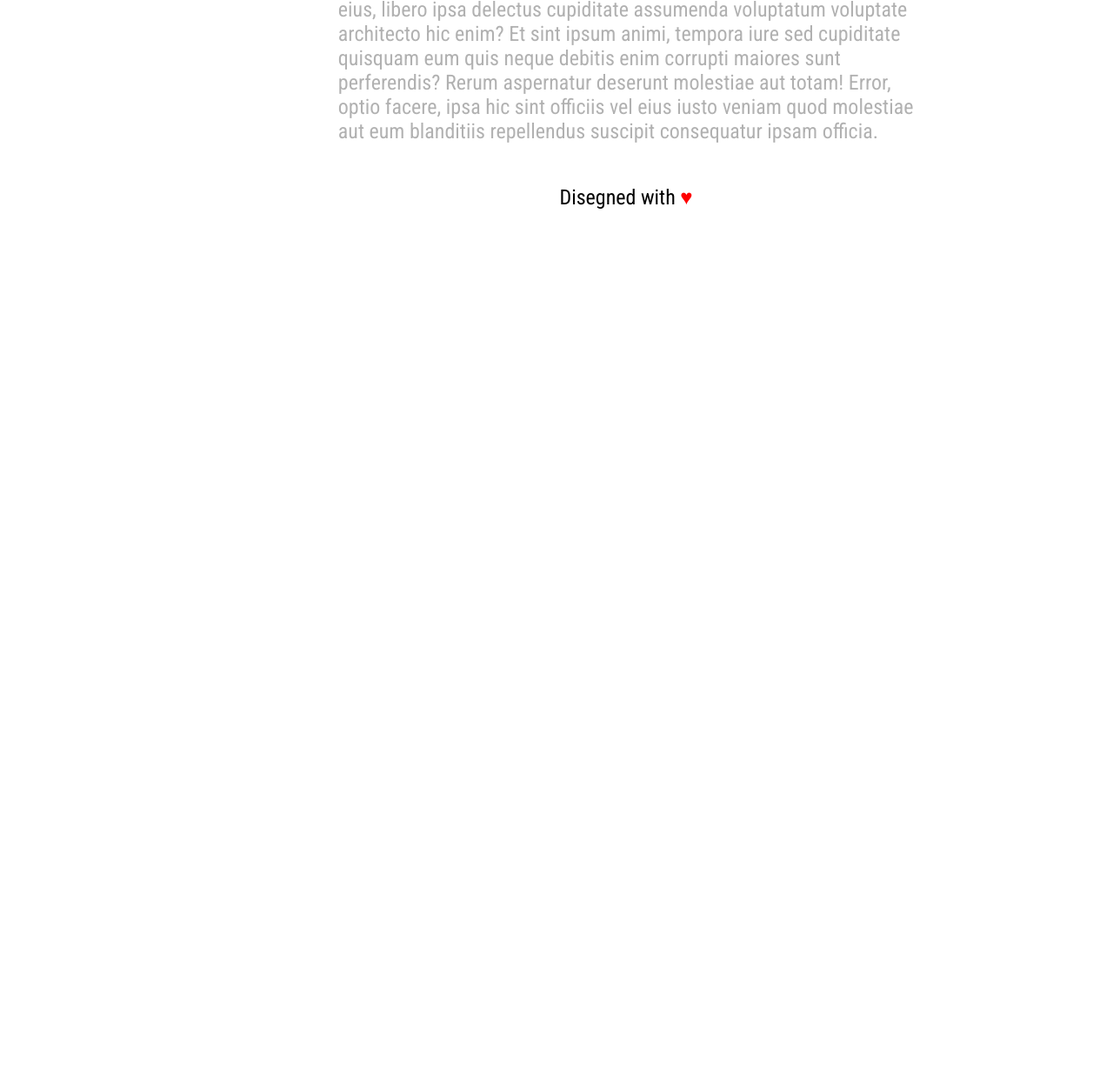
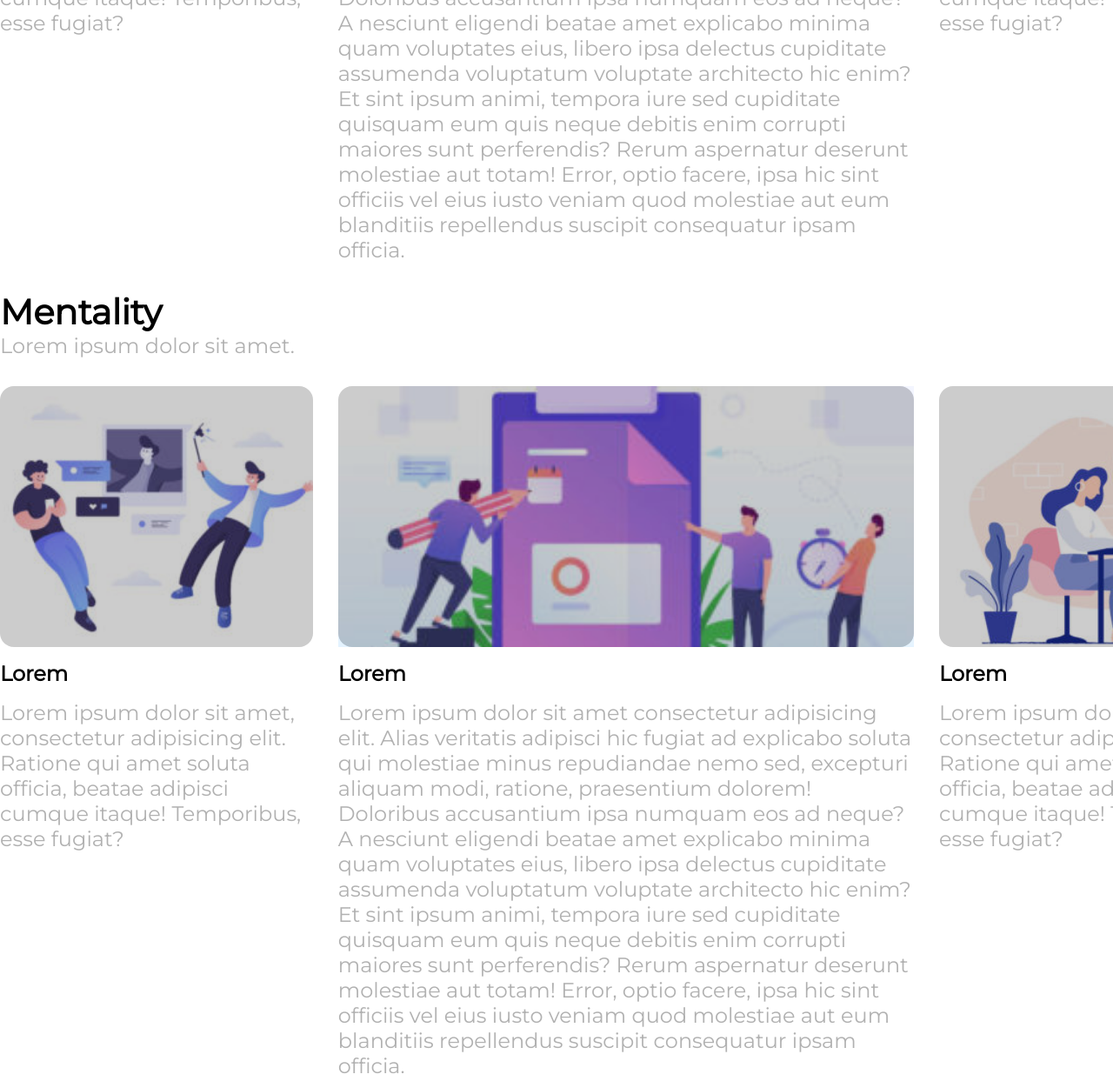
Before and after one commit to muccidavide/htmlcss-wp, a plain HTML site: page index.html in a window 1280 px wide. Shown: the part 1432-2675 px from the top of the page at 87% size. Before the commit the page ends 1673 px from the top, so only its background shows below. Drawn offline with Linux system fonts and the light colour scheme.

Commit message:
Change Fonts and add new sections

```diff
--- a/css/style.css
+++ b/css/style.css
@@ -5,7 +5,7 @@ General
     margin: 0;
     padding: 0;
     box-sizing: border-box;
-    font-family: 'Roboto Condensed', sans-serif;
+    font-family: 'Montserrat', sans-serif;
 
 }
 
@@ -50,6 +50,7 @@ nav>a {
     padding: 0.3rem;
     margin-right: 0.5rem;
     text-decoration: none;
+    font-size: 1.3rem;
     color: #b1b1b1;
 }
 
--- a/index.html
+++ b/index.html
@@ -9,8 +9,7 @@
     <link rel="stylesheet" href="./css/style.css">
     <link rel="preconnect" href="https://fonts.googleapis.com">
     <link rel="preconnect" href="https://fonts.gstatic.com" crossorigin>
-    <link href="https://fonts.googleapis.com/css2?family=Roboto+Condensed&display=swap" rel="stylesheet">
-
+    <link href="https://fonts.googleapis.com/css2?family=Montserrat&display=swap" rel="stylesheet">
 </head>
 
 <body>
@@ -115,6 +114,78 @@
         </section>
         <!-- /.section_blog -->
 
+        <!-- Second Raw -->
+
+        <section class="section_blog clearfix">
+            <header class="header_blog">
+                <h2>Mentality</h2>
+                <span>Lorem ipsum dolor sit amet.</span>
+
+            </header>
+            <div class="container_articles clearfix">
+                <aside class="aside_left ">
+                    <div class="box_img">
+                        <img src="./img/img-5.jpg" alt="">
+
+                    </div>
+                    <div class="text_box">
+                        <h3>Lorem</h3>
+                        <p>
+                            Lorem ipsum dolor sit amet, consectetur adipisicing elit. Ratione qui amet soluta officia,
+                            beatae adipisci cumque itaque! Temporibus, esse fugiat?
+
+                        </p>
+
+                    </div>
+
+
+
+                </aside>
+                <section class="section_center ">
+                    <div class="box_img">
+                        <img src="./img/img-2.jpg" alt="">
+
+                    </div>
+                    <div class="text_box">
+                        <h3>Lorem</h3>
+                        <p>
+                            Lorem ipsum dolor sit amet consectetur adipisicing elit. Alias veritatis adipisci hic fugiat
+                            ad explicabo soluta qui molestiae minus repudiandae nemo sed, excepturi aliquam modi,
+                            ratione, praesentium dolorem! Doloribus accusantium ipsa numquam eos ad neque? A nesciunt
+                            eligendi beatae amet explicabo minima quam voluptates eius, libero ipsa delectus cupiditate
+                            assumenda voluptatum voluptate architecto hic enim? Et sint ipsum animi, tempora iure sed
+                            cupiditate quisquam eum quis neque debitis enim corrupti maiores sunt perferendis? Rerum
+                            aspernatur deserunt molestiae aut totam! Error, optio facere, ipsa hic sint officiis vel
+                            eius iusto veniam quod molestiae aut eum blanditiis repellendus suscipit consequatur ipsam
+                            officia.
+
+                        </p>
+                    </div>
+
+
+                </section>
+                <aside class="aside_right">
+                    <div class="box_img">
+                        <img src="./img/img-6.jpg" alt="">
+
+                    </div>
+                    <div class="text_box">
+                        <h3>Lorem</h3>
+                        <p>
+                            Lorem ipsum dolor sit amet, consectetur adipisicing elit. Ratione qui amet soluta officia,
+                            beatae adipisci cumque itaque! Temporibus, esse fugiat?
+
+                        </p>
+                    </div>
+
+                </aside>
+            </div>
+
+
+
+        </section>
+        <!-- /.section_blog -->
+
     </main>
     <!-- /#main_site -->
     <footer id="footer_site">
```
